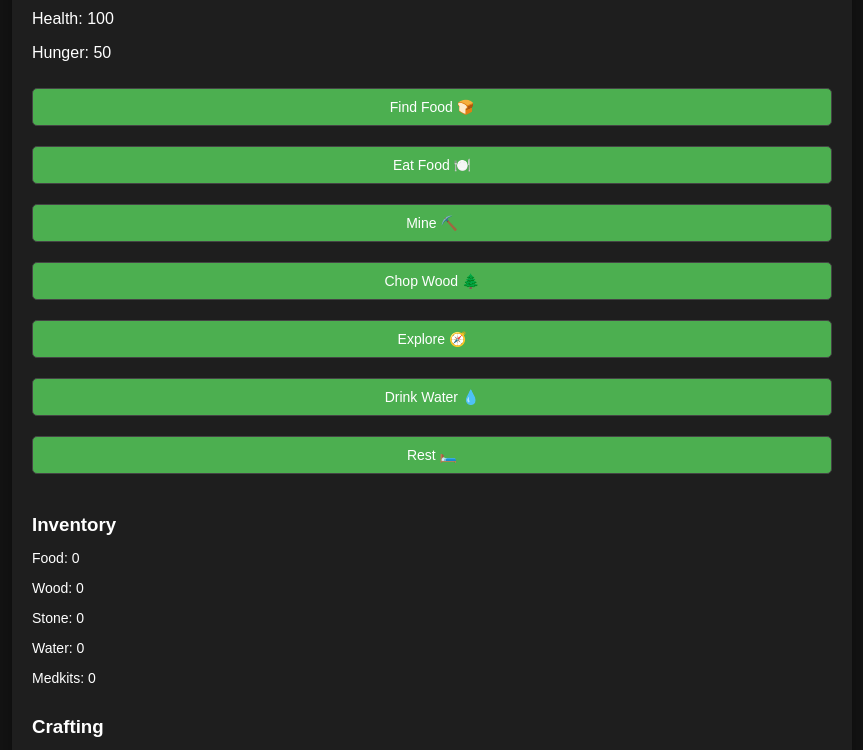
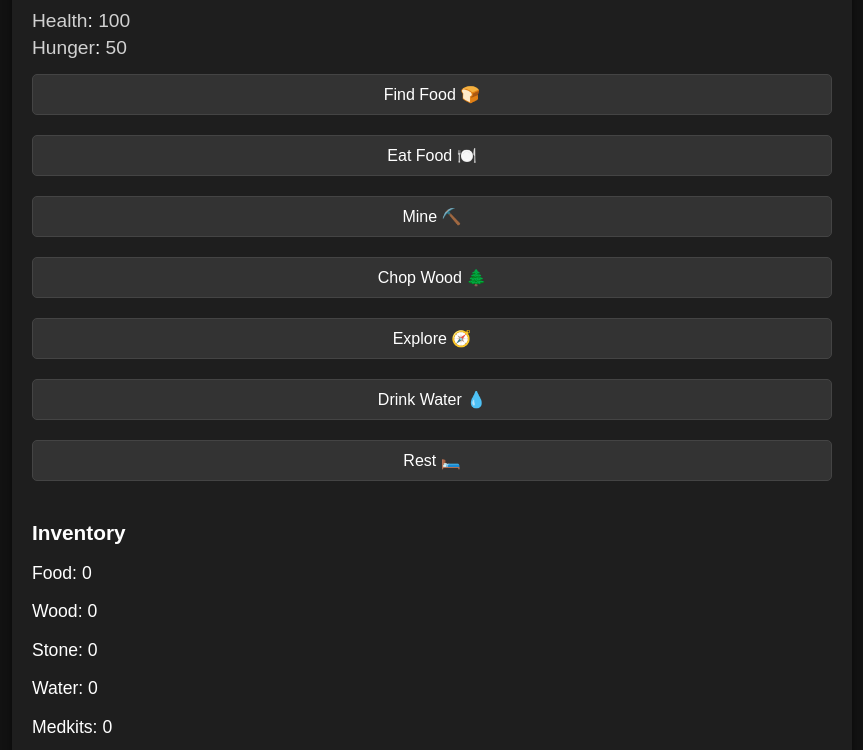
Before and after one commit to CAVgroup/Game, a plain HTML site: page index.html in a window 1280 px wide. Shown: the part 78-828 px from the top of the page, without its empty margins (208-1071 px from the left). Drawn offline with Linux system fonts and the light colour scheme.

Commit message:
Update style.css

```diff
--- a/style.css
+++ b/style.css
@@ -1,28 +1,34 @@
+/* General Body Styling */
 body {
   font-family: Arial, sans-serif;
-  background-color: #121212;
-  color: #ffffff;
+  background-color: #121212;  /* Dark background for the body */
+  color: #ffffff;  /* White text color */
   margin: 0;
   padding: 0;
 }
 
+/* Game Container */
 #game-container {
   max-width: 800px;
   margin: 0 auto;
-  background-color: #1e1e1e;
+  background-color: #1e1e1e;  /* Dark gray background for the container */
   padding: 20px;
   border-radius: 10px;
-  box-shadow: 0 4px 8px rgba(0, 0, 0, 0.3);
+  box-shadow: 0 4px 8px rgba(0, 0, 0, 0.5);  /* Soft shadow around the container */
 }
 
+/* Header Section */
 #header {
   display: flex;
   justify-content: space-between;
   align-items: center;
+  margin-bottom: 20px;
 }
 
 #header h1 {
   margin: 0;
+  font-size: 2rem;
+  color: #d1d1d1;  /* Light color for the title */
 }
 
 button {
@@ -31,25 +37,15 @@ button {
   cursor: pointer;
   border: 1px solid #444;
   border-radius: 5px;
-  background-color: #4CAF50;
+  background-color: #4CAF50;  /* Button background color */
   color: white;
   font-size: 14px;
+  transition: all 0.3s ease;
 }
 
 button:hover {
-  background-color: #45a049;
-}
-
-#status {
-  margin-top: 20px;
-}
-
-#inventory, #crafting {
-  margin-top: 30px;
-}
-
-#inventory p, #crafting p {
-  font-size: 14px;
+  background-color: #45a049;  /* Darker green on hover */
+  transform: scale(1.05);  /* Slight scaling effect on hover */
 }
 
 #settings {
@@ -58,17 +54,41 @@ button:hover {
 
 select, input[type="checkbox"] {
   margin-top: 5px;
+  background-color: #333;
+  color: #fff;
+  border: 1px solid #555;
+  padding: 5px;
+  border-radius: 5px;
 }
 
-#actions button {
-  width: 100%;
-  margin: 10px 0;
+/* Status Section */
+#status {
+  margin-top: 20px;
+  font-size: 1.2rem;
 }
 
+#status p {
+  margin: 5px 0;
+}
+
+#status span {
+  color: #d1d1d1;  /* Light text color for the labels */
+}
+
+/* Inventory and Crafting */
+#inventory, #crafting {
+  margin-top: 30px;
+}
+
+#inventory p, #crafting p {
+  font-size: 1.1rem;
+}
+
+/* Output Section */
 #output {
   margin-top: 20px;
   padding: 10px;
-  background-color: #333;
+  background-color: #333;  /* Dark background for the output */
   border: 1px solid #444;
   border-radius: 5px;
   display: none;
@@ -78,6 +98,25 @@ select, input[type="checkbox"] {
   font-size: 14px;
 }
 
+/* Actions */
+#actions button {
+  width: 100%;
+  margin: 10px 0;
+  background-color: #333;
+  color: white;
+  border: 1px solid #444;
+  font-size: 1rem;
+  transition: background-color 0.3s ease, transform 0.3s ease;
+}
+
+#actions button:hover {
+  background-color: #444;
+  transform: scale(1.05);  /* Button expands slightly when hovered */
+}
+
+/* Title of sections */
 h3 {
   margin-bottom: 10px;
+  font-size: 1.3rem;
+  color: #ffffff;  /* White text for section titles */
 }
```
